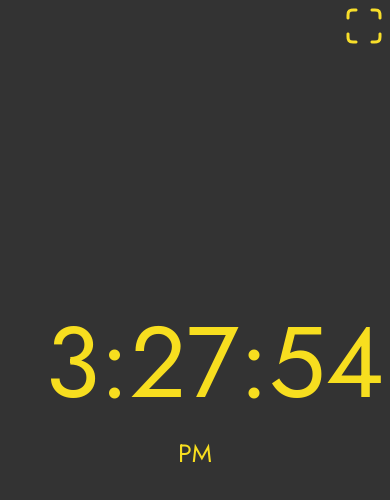
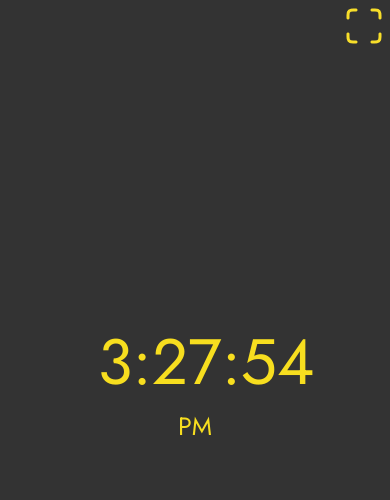
Before and after one commit to imuhammadosama/clock, a plain HTML site: page index.html in a window 390 px wide. Drawn offline with Linux system fonts and the light colour scheme.

Commit message:
Responsive fix

```diff
--- a/index.html
+++ b/index.html
@@ -41,10 +41,10 @@
         #txt {
           font-family: 'Jost';
           color: #f7de1f;
-          font-size: 100px;
+          font-size: 64px;
           text-align: left;
           display: inline-block;
-          width: 300px;
+          width: 164px;
         }
         #time {
           font-family: 'Jost';
```
